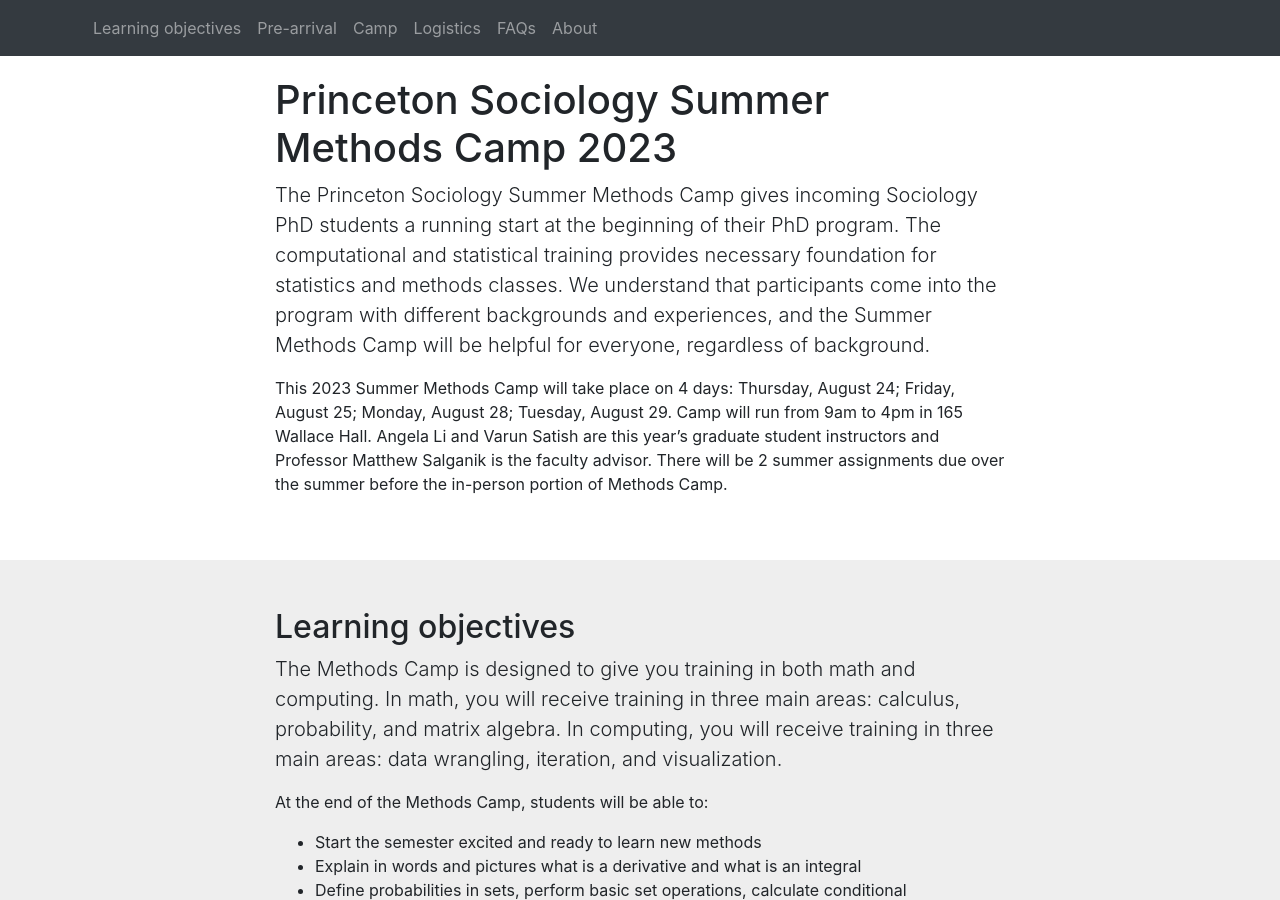
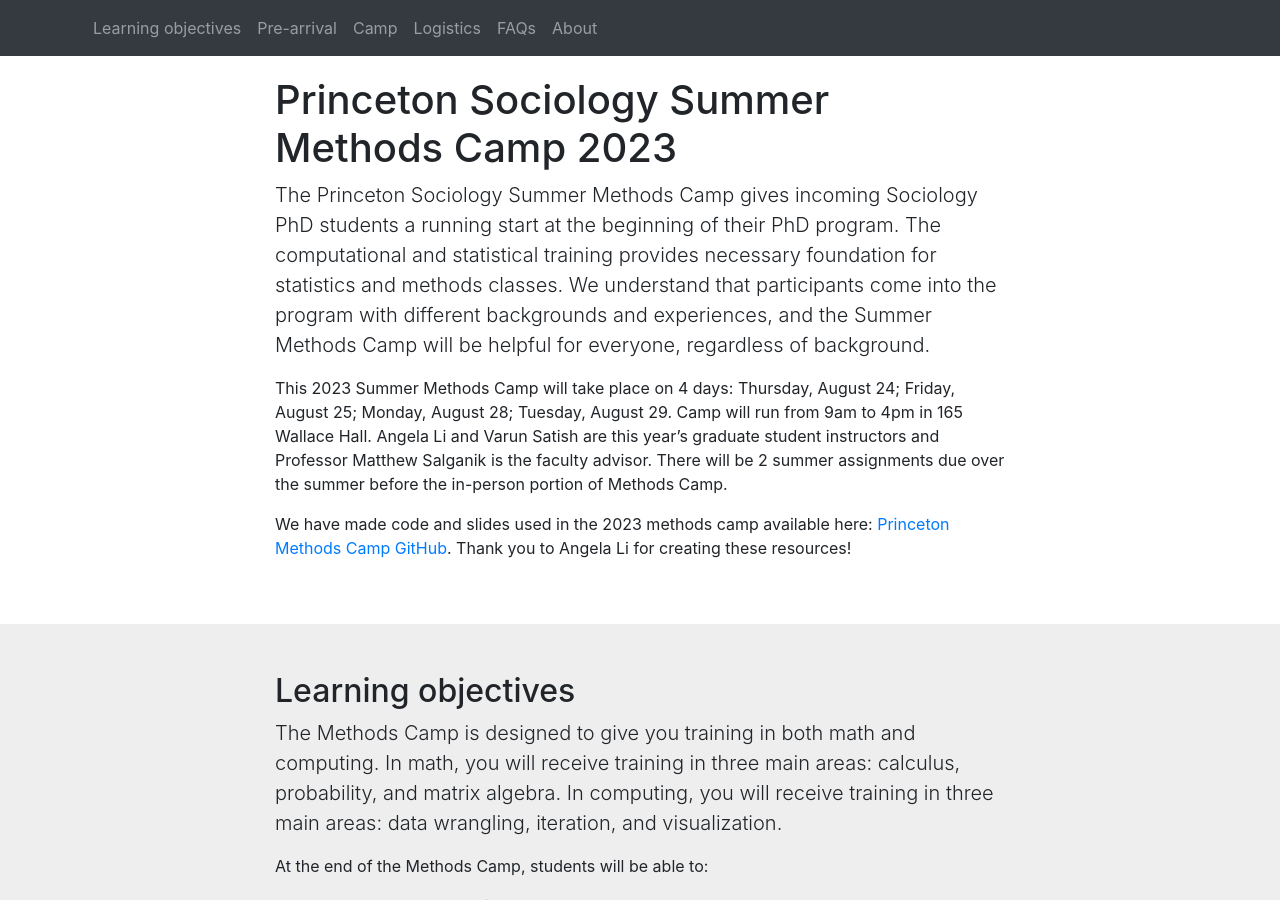
Before and after one commit to bstewart/princeton_methods_camp, a Jekyll site: the page built from index.md, in a window 1280 px wide and 900 px high. Built offline with Jekyll 4.4.1, drawn with Linux system fonts in a browser that asks for light colours.

Commit message:
added link to open source materials

```diff
--- a/index.md
+++ b/index.md
@@ -28,3 +28,5 @@
 The Princeton Sociology Summer Methods Camp gives incoming Sociology PhD students a running start at the beginning of their PhD program. The computational and statistical training provides necessary foundation for statistics and methods classes. We understand that participants come into the program with different backgrounds and experiences, and the Summer Methods Camp will be helpful for everyone, regardless of background.
 
 This 2023 Summer Methods Camp will take place on 4 days: Thursday, August 24; Friday, August 25; Monday, August 28; Tuesday, August 29. Camp will run from 9am to 4pm in 165 Wallace Hall. Angela Li and Varun Satish are this year's graduate student instructors and Professor Matthew Salganik is the faculty advisor. There will be 2 summer assignments due over the summer before the in-person portion of Methods Camp.
+
+We have made code and slides used in the 2023 methods camp available here: <a href="https://pusocmethodscamp.org">Princeton Methods Camp GitHub</a>. Thank you to Angela Li for creating these resources!
```
